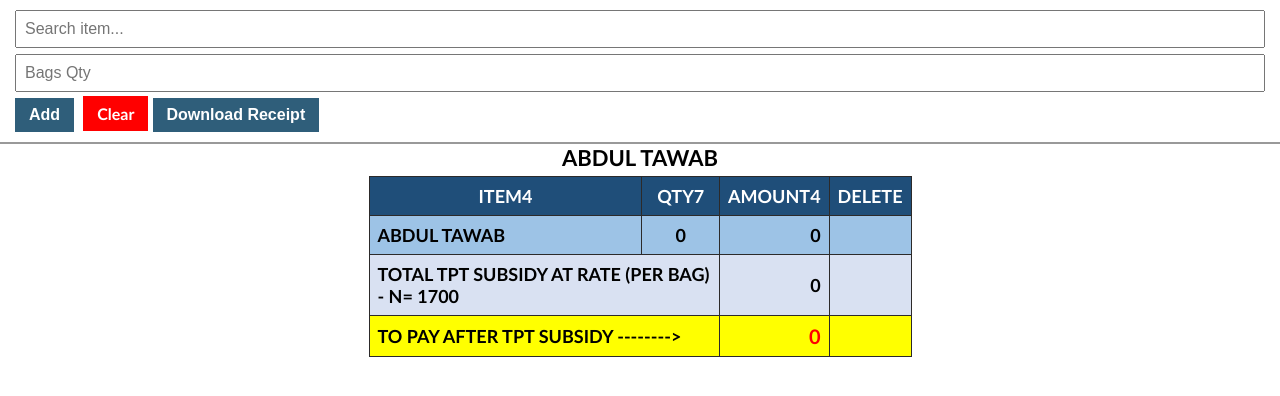
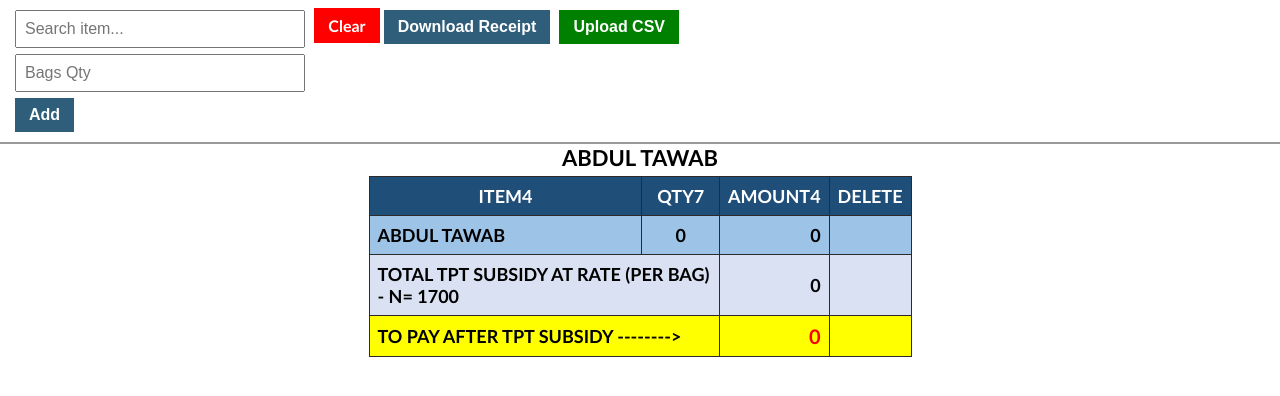
Before and after one commit to abdultawwabjimoh/receipt-app, a Flask app: page / in a window 1280 px wide. Shown: the top 396 px of the page. Run offline with Flask 3, Linux system fonts and the light colour scheme; some web fonts are replaced.

Commit message:
Update index.html

```diff
--- a/templates/index.html
+++ b/templates/index.html
@@ -49,10 +49,19 @@
             margin-left:5px;
         }
 
+        .upload-btn {
+            padding: 8px 14px;
+            background:green;
+            color:white;
+            font-weight:700;
+            border:none;
+            cursor:pointer;
+            margin-left:5px;
+        }
+
         /* RECEIPT */
         .receipt{
             width:543px;
-
             margin:auto;
         }
         .customer-name {
@@ -70,7 +79,6 @@
 
         th, td {
             border: 0.5px solid #2c2a2a;
-
             padding:8px;
         }
 
@@ -81,32 +89,27 @@
             text-transform:uppercase;
         }
 
-        /* QTY COLUMN */
         td.qty {
             background:#F3E2A9;
             text-align:center;
             font-weight:800;
         }
 
-        /* AMOUNT COLUMN */
         td.amount {
             text-align:right;
             font-weight:900;
         }
 
-        /* NAME TOTAL ROW */
         tr.total-name td {
             background:#9DC3E6;
             font-weight:800;
         }
 
-        /* SUBSIDY ROW */
         tr.subsidy-row td {
             background:#D9E1F2;
             font-weight:800;
         }
 
-        /* FINAL ROW */
         tr.final-row td {
             background:#FFFF00;
             font-weight:900;
@@ -128,15 +131,18 @@
 <body>
 
 <div class="form-section">
-    <form method="POST" autocomplete="off">
+    <form method="POST" autocomplete="off" style="display:inline-block; vertical-align: top;">
         <input type="text" id="itemSearch" placeholder="Search item..." required>
         <div id="itemDropdown" class="dropdown-items"></div>
         <input type="hidden" name="item_code" id="item_code">
         <input type="number" name="qty" placeholder="Bags Qty" required min="1">
         <button type="submit">Add</button>
+    </form>
+
     <a href="/clear" class="clear-btn">Clear</a>
     <button type="button" onclick="downloadReceiptImage()">Download Receipt</button>
-    </form>
+    <!-- New Upload CSV Button -->
+    <a href="/upload"><button class="upload-btn">Upload CSV</button></a>
 </div>
 
 <div class="receipt" id="receiptDiv">
@@ -169,7 +175,6 @@
             {% endif %}
         {% endfor %}
 
-        <!-- NAME TOTAL -->
         <tr class="total-name">
             <td>ABDUL TAWAB</td>
             <td class="qty">{{ total_qty }}</td>
@@ -177,7 +182,6 @@
             <td></td>
         </tr>
 
-        <!-- SUBSIDY -->
         <tr class="subsidy-row">
             <td colspan="2">
                 TOTAL TPT SUBSIDY AT RATE (PER BAG) - N= 1700
@@ -188,7 +192,6 @@
             <td></td>
         </tr>
 
-        <!-- FINAL -->
         <tr class="final-row">
             <td colspan="2">
                 TO PAY AFTER TPT SUBSIDY -------->
@@ -259,9 +262,9 @@
         clone.style.left = '-9999px';
         document.body.appendChild(clone);
 
-     html2canvas(clone,{
-    width:543,
-    scale:3
+        html2canvas(clone, {
+            width: 543,
+            scale: 3
         }).then(canvas => {
             const link = document.createElement('a');
             link.download = 'receipt.png';
```
Lines whose indentation alone changed are shown as unchanged.
